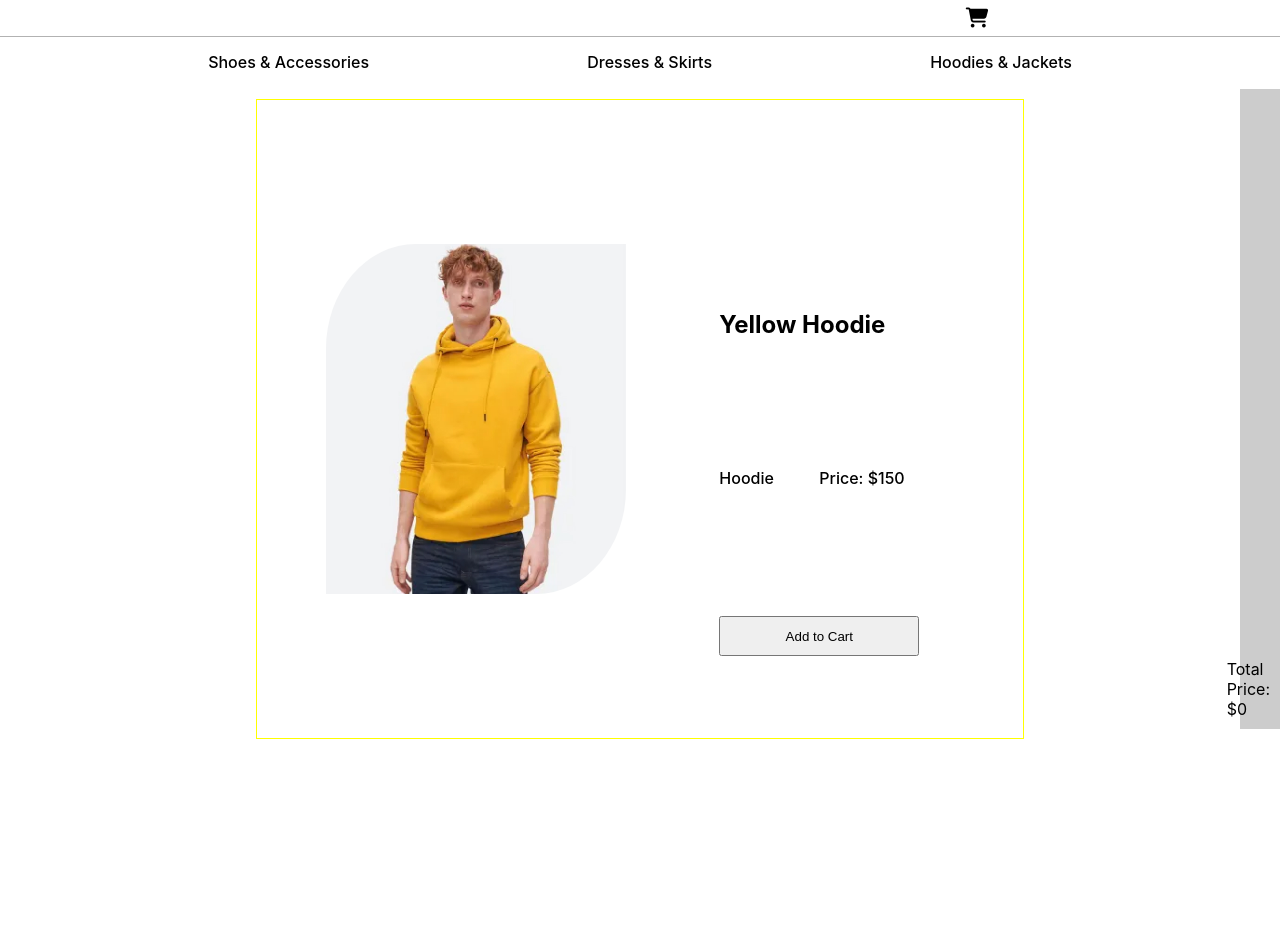
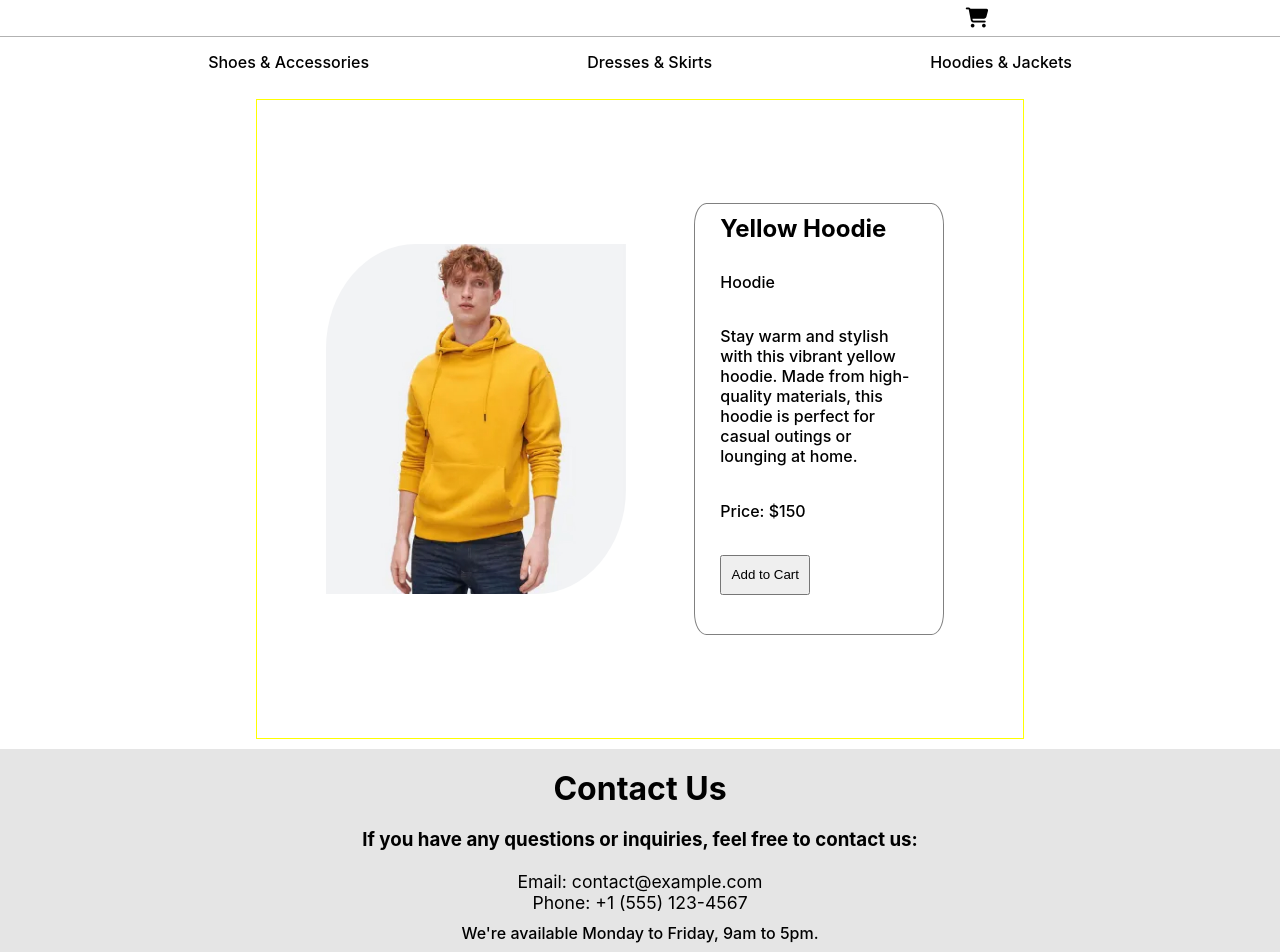
Before and after one commit to briantheengineer/Cora---E-commerce, a React (Create React App) app in the folder my-ecommerce/: page /products/1 in a window 1280 px wide. Shown: the top 952 px of the page. Before the commit the page ends 800 px from the top, so only its background shows below. Built offline with nearby package versions, Linux system fonts and the light colour scheme.

Commit message:
created the local cart, created the shopping cart list on the product page, and added a finish page that acts like the checking out

```diff
--- a/my-ecommerce/src/App.js
+++ b/my-ecommerce/src/App.js
@@ -3,8 +3,11 @@ import { BrowserRouter as Router, Route, Routes } from 'react-router-dom';
 import Header from './Header.js';
 import HeaderSection from './HeaderSection.js';
 import Home from './Home.js';
-import ProductsPage from './ProductsPage.js';
+import ProductsPage from "./ProductsPage.js";
 import Product from './Product.js';
+import Finish from "./Finish.js";
+import Contact from './Contact.js';
+
 
 function App() {
   return (
@@ -17,8 +20,10 @@ function App() {
               <Route path="/" element={<Home />} />
               <Route path="/products" element={<ProductsPage />} />
               <Route path="/products/:id" element={<Product />} />
+              <Route path="/finish" element={<Finish />} />
             </Routes>
           </Router>
+          <Contact />
         </div>
       </div>
   );
--- /dev/null
+++ b/my-ecommerce/src/Contact.css
@@ -0,0 +1,39 @@
+.contact-container {
+    width: 100%;
+    padding: 20px;
+    text-align: center;
+    background-color: rgba(0,0,0, 0.1);
+  }
+
+  .contact-container h1 {
+    font-size: 2rem;
+    margin-bottom: 20px;
+  }
+
+  .contact-info {
+    margin-top: 20px;
+  }
+
+  .contact-info p {
+    font-weight: 500;
+    margin: 10px 0;
+  }
+
+  .contact-info h4 {
+    font-weight: 400;
+    font-size: 1.1rem;
+  }
+
+  @media screen and (max-width: 600px) {
+    .contact-container {
+      padding: 10px;
+    }
+
+    .contact-container h1 {
+      font-size: 1.5rem;
+    }
+
+    .contact-info p {
+      font-size: 1rem;
+    }
+  }
--- /dev/null
+++ b/my-ecommerce/src/Contact.js
@@ -0,0 +1,18 @@
+import React from 'react';
+import "./Contact.css";
+
+function Contact() {
+  return (
+    <div className='contact-container'>
+      <h1>Contact Us</h1>
+      <h3>If you have any questions or inquiries, feel free to contact us:</h3>
+      <div className='contact-info'>
+        <h4>Email: contact@example.com</h4>
+        <h4>Phone: +1 (555) 123-4567</h4>
+        <p>We're available Monday to Friday, 9am to 5pm.</p>
+      </div>
+    </div>
+  );
+}
+
+export default Contact;
--- /dev/null
+++ b/my-ecommerce/src/Finish.js
@@ -0,0 +1,43 @@
+import React from 'react';
+import { useLocation } from 'react-router-dom';
+import "./finish.css";
+
+const CART_STORAGE_KEY = 'cart';
+
+function Finish() {
+  const location = useLocation();
+  const cart = location.state && location.state.cart;
+
+  const totalPrice = cart.reduce((total, item) => total + item.price, 0);
+
+  const handleSubmit = (event) => {
+    event.preventDefault();
+    localStorage.removeItem(CART_STORAGE_KEY);
+    alert("Not Implemented");
+    console.log('Payment and shipping information submitted.');
+  };
+
+  return (
+    <div className='finish-div'>
+      <div className="finish-container">
+        <h1 className="finish-header">Finish Your Purchase</h1>
+        <div className="order-summary">
+          <h2>Order Summary</h2>
+          <ul>
+            {cart && cart.map((item) => (
+              <li key={item.id}>{item.name}: ${item.price}</li>
+            ))}
+          </ul>
+        </div>
+        <div className="total-price">
+          Total Price: ${totalPrice}
+        </div>
+        <form className="finish-form" onSubmit={handleSubmit}>
+          <button type="submit">Complete Purchase</button>
+        </form>
+      </div>
+    </div>
+  );
+}
+
+export default Finish;
--- a/my-ecommerce/src/Product.css
+++ b/my-ecommerce/src/Product.css
@@ -7,17 +7,18 @@
 }
 
 .product-div {
-    margin:10px;
-    padding:10px;
+    margin: 10px;
+    padding: 10px;
     width: 60%;
     min-width: 600px;
     height: 80vh;
     min-height: 400px;
     display: flex;
+    justify-content: space-evenly;
     align-items: center;
-    justify-content: space-evenly;
-    border:1px solid yellow;
+    border: 1px solid yellow;
 }
+
 .product-img {
     width: 40%;
     max-width: fit-content;
@@ -26,6 +27,11 @@
     height: 80%;
     min-height: 350px;
     object-fit: contain;
+}
+
+.product-description {
+    font-weight: lighter;
+    font-size: 2vh;
 }
 
 .product-img img {
@@ -37,60 +43,83 @@
 }
 
 .product-text {
-    height: 80%;
+    width: 50%;
+    max-height: 55vh;
+    min-height: 30vh;
+    height: 70%;
+    border:1px solid gray;
+    border-radius: 5%;
     padding: 10px 25px;
     max-width: 250px;
-    margin:10px;
+    margin: 10px;
     display: flex;
     flex-wrap: wrap;
-    align-items: flex-end;
+    align-items: flex-start;
 }
 
 .product-text p {
-    width: 50%;
+    width: 100%;
     min-width: 90px;
     font-weight: 500;
     height: fit-content;
     display: flex;
-
+    align-items: center;
+    margin-bottom: 5px;
 }
 
 .product-text button {
-    padding:5px;
+    padding: 5px;
     text-align: center;
-    width: 100%;
     min-width: 90px;
     height: 40px;
 }
 
 .shopping-cart-list {
     position: absolute;
-    background-color: rgba(0,0,0,0.2);
+    background-color: rgba(0, 0, 0, 0.2);
     right: 0;
     height: 80%;
     width: fit-content;
     display: flex;
-    padding:20px;
+    padding: 20px;
+    transition: transform 0.3s ease-in-out;
+    transform: translateX(100%);
+    opacity: 0;
+}
+
+.shopping-cart-list.active {
+    transform: translateX(0);
+    opacity: 1;
 }
 
 .product-list {
     display: flex;
     align-items: center;
     justify-content: center;
-    padding:5px 0px;
+    padding: 5px 0px;
 }
 
 .product-list p {
-    display: flex;
-    align-items: center;
-    justify-content: center;
-    padding:10px 0px;
-    border-bottom: 1px solid rgba(0,0,0,0.1);
+    padding: 10px 5px;
+    border-bottom: 1px solid rgba(0, 0, 0, 0.1);
 }
 
-.cart-price{
+.product-list button {
+    margin: 0px 15px;
+    padding: 2px;
+}
+
+.cart-price {
+    position: absolute;
+    left: 0;
+    bottom: 0;
+    padding: 10px;
+}
+
+.finish-button {
     position: absolute;
     right: 0;
     bottom: 0;
-    padding:10px;
+    padding: 3px;
+    margin: 0px 5px 5px 0px;
 }
--- a/my-ecommerce/src/Product.js
+++ b/my-ecommerce/src/Product.js
@@ -1,25 +1,46 @@
-import React, { useState } from 'react';
-import { useParams } from 'react-router-dom';
+import React, { useState, useEffect } from 'react';
+import { useParams, useNavigate } from 'react-router-dom';
 import data from './data.json';
-import "./Product.css"
+import "./Product.css";
+
+const CART_STORAGE_KEY = 'cart';
 
 export default function Product() {
   const { id } = useParams();
   const product = data.find((item) => item.id === parseInt(id, 10));
   const [cart, setCart] = useState([]);
   const [showCart, setShowCart] = useState(false);
+  const navigate = useNavigate();
+
+  useEffect(() => {
+    const storedCart = JSON.parse(localStorage.getItem(CART_STORAGE_KEY));
+    if (storedCart) {
+      setCart(storedCart);
+    }
+  }, []);
 
   const addToCart = () => {
-    setCart([...cart, product]);
+    const updatedCart = [...cart, product];
+    setCart(updatedCart);
+    localStorage.setItem(CART_STORAGE_KEY, JSON.stringify(updatedCart));
+    setShowCart(true);
   };
 
-  const removeFromCart = (index) => {
+  const removeFromCart = (id) => {
+    const index = cart.findIndex(item => item.id === id);
+    if (index !== -1) {
       const updatedCart = [...cart];
       updatedCart.splice(index, 1);
       setCart(updatedCart);
+      localStorage.setItem(CART_STORAGE_KEY, JSON.stringify(updatedCart));
+    }
   };
 
   const totalPrice = cart.reduce((total, item) => total + item.price, 0);
+
+  const handleFinish = () => {
+    navigate('/finish', { state: { cart } });
+  };
 
   if (!product) {
     return <div>Product not found</div>;
@@ -27,19 +48,22 @@ export default function Product() {
 
   return (
     <div>
-      <div className='shopping-cart-list'>
+      {cart.length > 0 && (
+        <div className={`shopping-cart-list ${showCart ? 'active' : ''}`}>
           <ul>
-          {cart.map((item, index) => (
-            <div className='product-list'>
-              <p key={index}>{item.name}</p>
-              <p key={index}>{item.price}</p>
-              <button onClick={() => removeFromCart(index)}>X</button>
+            {cart.map((item) => (
+              <div className='product-list' key={item.id}>
+                <p>{item.name}</p> <br/>
+                <p>${item.price}</p>
+                <button onClick={() => removeFromCart(item.id)}>Remove</button>
               </div>
-
             ))}
           </ul>
           <p className='cart-price'>Total Price: ${totalPrice}</p>
+          <button className='finish-button' onClick={handleFinish}>Finish</button>
         </div>
+      )}
+
       <div className="main-product-div">
         <div className="product-div">
           <figure className="product-img">
@@ -48,8 +72,9 @@ export default function Product() {
           <div className="product-text">
             <h2>{product.name}</h2>
             <p>{product.category}</p>
+            <p className='product-description'>{product.description}</p>
             <p>Price: ${product.price}</p>
-          <button className='btn btn-primary' type='submit' onClick= {addToCart}>Add to Cart</button>
+            <button className='btn btn-primary' type='submit' onClick={addToCart}>Add to Cart</button>
           </div>
         </div>
       </div>
--- a/my-ecommerce/src/data.json
+++ b/my-ecommerce/src/data.json
@@ -4,87 +4,113 @@
     "name": "Yellow Hoodie",
     "imgUrl": "/product-images/item1.png",
     "price": 150,
-    "category":"Hoodie",
-    "link":"https://www.google.com/"
+    "category": "Hoodie",
+    "link": "https://www.google.com/",
+    "description": "Stay warm and stylish with this vibrant yellow hoodie. Made from high-quality materials, this hoodie is perfect for casual outings or lounging at home."
   },
   {
-   "id":2,
-   "name":"Dark Blue Jacket",
+    "id": 2,
+    "name": "Dark Blue Jacket",
     "imgUrl": "/product-images/item2.png",
     "price": 145,
-   "link": "https://www.google.com/"
+    "category": "Jacket",
+    "link": "https://www.google.com/",
+    "description": "Add a touch of sophistication to your wardrobe with this dark blue jacket. Its sleek design and comfortable fit make it suitable for both formal and casual occasions."
   },
   {
     "id": 3,
     "name": "White Nike Shoes",
     "imgUrl": "/product-images/item3.png",
-  "price": 100
+    "price": 100,
+    "category": "Shoes",
+    "description": "Step up your sneaker game with these classic white Nike shoes. Featuring a timeless design and superior comfort, these shoes are perfect for everyday wear."
   },
   {
     "id": 4,
     "name": "Green Stamped Dress",
     "imgUrl": "/product-images/item4.png",
-  "price": 50
+    "price": 50,
+    "category": "Dress",
+    "description": "Make a statement with this vibrant green stamped dress. Its eye-catching design and lightweight fabric make it a perfect choice for summer outings."
   },
   {
     "id": 5,
     "name": "Blue Sweater",
     "imgUrl": "/product-images/item5.png",
-  "price":100
+    "price": 100,
+    "category": "Sweater",
+    "description": "Stay cozy and chic with this stylish blue sweater. Whether you're running errands or meeting friends for coffee, this sweater will keep you warm and fashionable."
   },
   {
     "id": 6,
     "name": "Sunglasses",
     "imgUrl": "/product-images/item6.png",
-  "price": 70
+    "price": 70,
+    "category": "Accessories",
+    "description": "Shield your eyes from the sun in style with these trendy sunglasses. Featuring a classic design and UV protection, these sunglasses are a must-have accessory."
   },
   {
     "id": 7,
     "name": "Pink Backpack",
     "imgUrl": "/product-images/item7.png",
-  "price": 90
+    "price": 90,
+    "category": "Bag",
+    "description": "Add a pop of color to your ensemble with this adorable pink backpack. With multiple compartments and adjustable straps, it's both stylish and practical."
   },
   {
     "id": 8,
     "name": "Leather Jacket",
     "imgUrl": "/product-images/item8.png",
-  "price": 150
+    "price": 150,
+    "category": "Jacket",
+    "description": "Elevate your outerwear collection with this timeless leather jacket. Crafted from premium leather, this jacket exudes sophistication and style."
   },
   {
     "id": 9,
     "name": "Sunset Dress",
     "imgUrl": "/product-images/item9.png",
-  "price": 90
+    "price": 90,
+    "category": "Dress",
+    "description": "Capture the beauty of a sunset with this stunning dress. Featuring a flowing silhouette and vibrant colors, it's perfect for special occasions or a night out."
   },
   {
     "id": 10,
     "name": "Swaroski Watch",
     "imgUrl": "/product-images/item10.png",
-  "price":500
+    "price": 500,
+    "category": "Watch",
+    "description": "Make a statement with this luxurious Swaroski watch. With its sparkling crystal accents and elegant design, it's sure to turn heads wherever you go."
   },
   {
     "id": 11,
     "name": "Leather Purse",
     "imgUrl": "/product-images/item11.png",
-  "price":500
-
+    "price": 500,
+    "category": "Bag",
+    "description": "Add a touch of luxury to your accessories collection with this chic leather purse. With its spacious interior and timeless design, it's perfect for everyday use or special occasions."
   },
   {
     "id": 12,
     "name": "Striped Skirt",
     "imgUrl": "/product-images/item12.png",
-  "price": 50
+    "price": 50,
+    "category": "Skirt",
+    "description": "Embrace your feminine side with this charming striped skirt. Featuring a flattering fit and playful stripes, it's a versatile addition to any wardrobe."
   },
   {
     "id": 13,
-  "name": "Watch",
+    "name": "Migliano Watch",
     "imgUrl": "/product-images/item13.png",
-  "price": 200
+    "price": 200,
+    "category": "Watch",
+    "description": "Keep track of time in style with this elegant watch. Featuring a sleek design and reliable movement, it's a timeless accessory for any occasion."
   },
   {
     "id": 14,
     "name": "Pink Jeans",
     "imgUrl": "/product-images/item14.png",
-  "price": 70
+    "price": 70,
+    "category": "Jeans",
+    "description": "Add a pop of color to your denim collection with these stylish pink jeans. With their comfortable fit and trendy design, they're perfect for casual outings with friends."
   }
 ]
--- /dev/null
+++ b/my-ecommerce/src/finish.css
@@ -0,0 +1,61 @@
+
+.finish-div {
+    width: 100%;
+    height: fit-content;
+    display: flex;
+    justify-content: center;
+}
+
+.finish-container {
+    border:1px solid black;
+    padding:15px;
+    text-align: center;
+    margin-top: 50px;
+    width: fit-content;
+  }
+
+
+  .finish-header {
+    font-size: 24px;
+    margin-bottom: 20px;
+  }
+
+  .order-summary {
+    margin-bottom: 20px;
+  }
+
+  .order-summary h2 {
+    font-size: 20px;
+    margin-bottom: 10px;
+  }
+
+  .order-summary ul {
+    list-style-type: none;
+    padding: 0;
+  }
+
+  .order-summary li {
+    margin-bottom: 5px;
+  }
+
+  .total-price {
+    margin-bottom: 15px;
+  }
+
+  .finish-form {
+    margin-bottom: 20px;
+  }
+
+  .finish-form button {
+    padding: 10px 20px;
+    font-size: 16px;
+    background-color: #007bff;
+    color: #fff;
+    border: none;
+    border-radius: 5px;
+    cursor: pointer;
+  }
+
+  .finish-form button:hover {
+    background-color: #0056b3;
+  }
--- a/package.json
+++ b/package.json
@@ -2,6 +2,6 @@
   "dependencies": {
     "bootstrap": "^5.3.3",
     "bootstrap-icons": "^1.11.3",
-    "react-router-dom": "^6.22.2"
+    "react-router-dom": "^6.22.3"
   }
 }
```
Also changed, not shown: 1 other file (tests, documents, lock files or other folders). Lines whose indentation alone changed are shown as unchanged.
